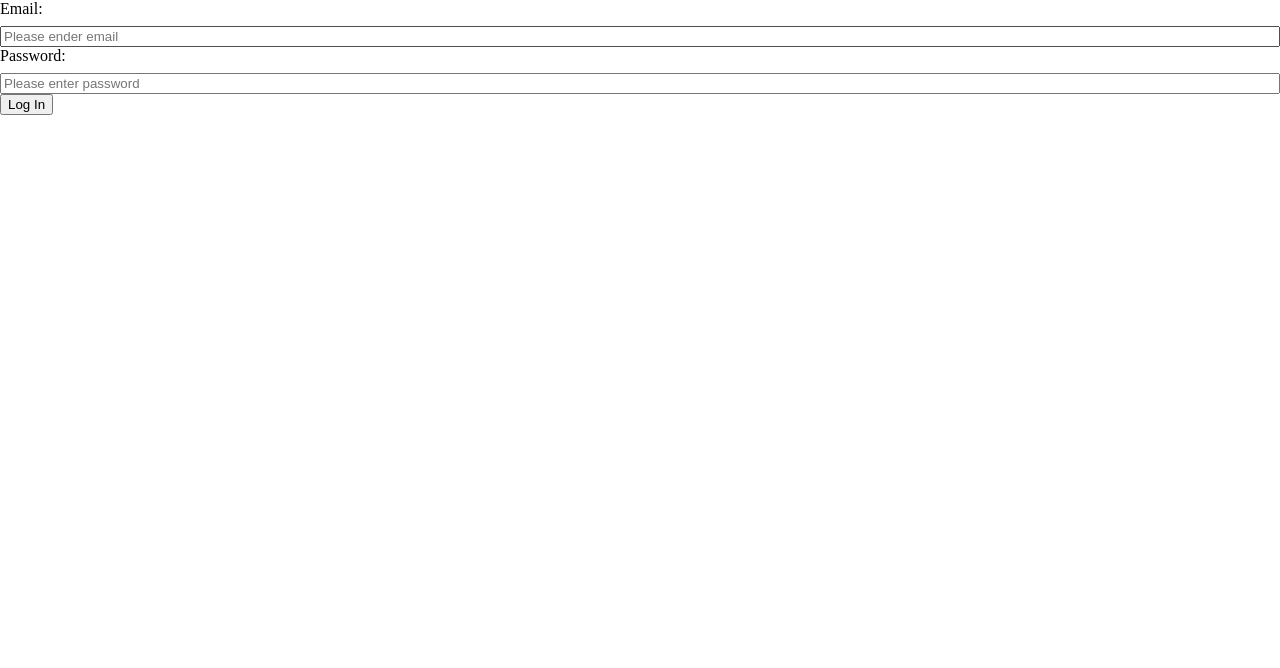
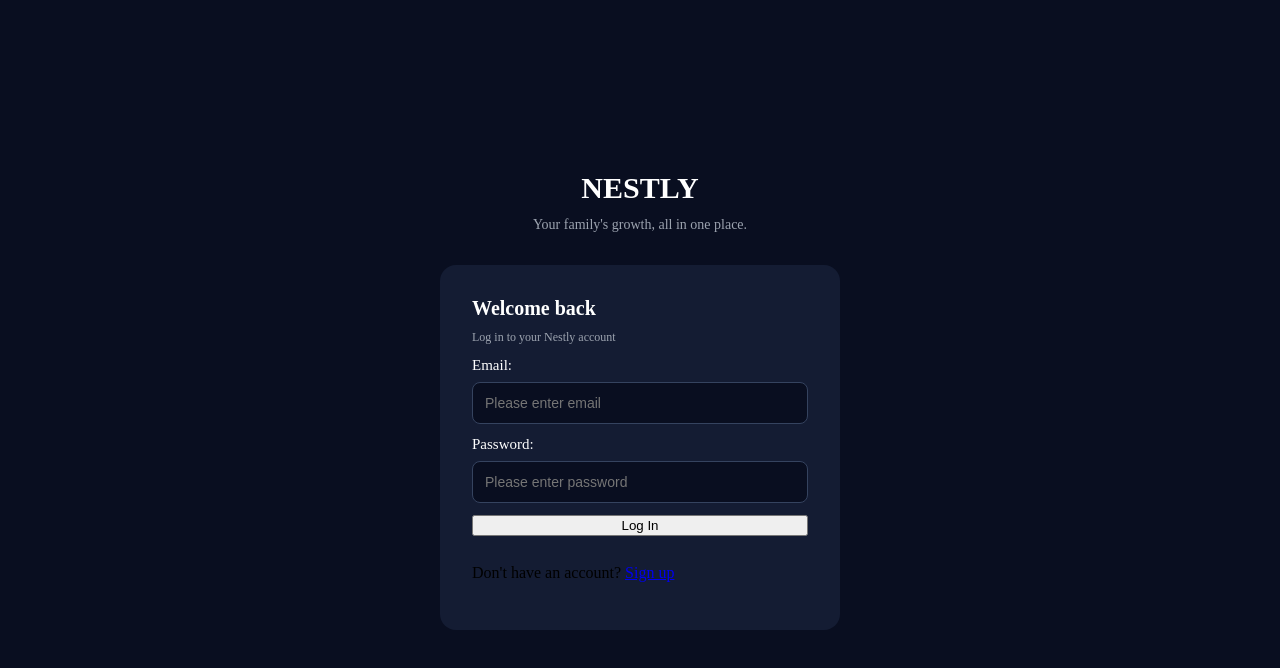
Before and after one commit to nathanjkim-codes/nestly-v2, a React (Vite) app: page /login in a window 1280 px wide. Shown: the top 668 px of the page. Built offline with nearby package versions, Linux system fonts and the light colour scheme.

Commit message:
wip: style auth pages and update signup navigation

```diff
--- /dev/null
+++ b/src/Components/Auth/Auth.css
@@ -0,0 +1,98 @@
+.auth-page {
+  min-height: 100vh;
+  display: flex;
+  flex-direction: column;
+  justify-content: center;
+  align-items: center;
+  padding: 20px;
+  box-sizing: border-box;
+
+  background-color: #090e20;
+}
+
+.auth-brand {
+  display: flex;
+  flex-direction: column;
+  text-align: center;
+  gap: 12px;
+  margin-bottom: 32px;
+}
+
+.brand-title {
+  color: #ffffff;
+  font-size: 30px;
+  font-weight: 700;
+  margin: 0;
+}
+
+.brand-description {
+  color: #9ca3af;
+  font-size: 14px;
+  font-weight: 400;
+  margin: 0;
+}
+
+.auth-form {
+  display: flex;
+  flex-direction: column;
+  gap: 12px;
+  background-color: #141c33;
+
+  width: 100%;
+  max-width: 400px;
+  padding: 32px;
+  border-radius: 16px;
+  box-sizing: border-box;
+}
+
+.auth-heading {
+  display: flex;
+  flex-direction: column;
+  gap: 10px;
+  margin: 0;
+}
+
+.auth-title {
+  color: #ffffff;
+  font-size: 20px;
+  font-weight: 700;
+  margin: 0;
+}
+
+.auth-subtitle {
+  color: #9ca3af;
+  font-size: 12px;
+  font-weight: 400;
+  margin: 0;
+}
+
+.form-group {
+  display: flex;
+  flex-direction: column;
+  gap: 8px;
+}
+
+.login-label {
+  color: #ffffff;
+  font-size: 15px;
+  font-weight: 400;
+  margin: 0;
+}
+
+.auth-form input {
+  width: 100%;
+  padding: 12px;
+  box-sizing: border-box;
+
+  background-color: #090e20;
+  color: #ffffff;
+  border: 1px solid #35435f;
+  border-radius: 8px;
+
+  font-size: 14px;
+}
+
+.auth-form input:focus {
+  outline: 2px solid #7294ff;
+  outline-offset: 2px;
+}
--- a/src/Components/Auth/LoginForm.jsx
+++ b/src/Components/Auth/LoginForm.jsx
@@ -1,5 +1,6 @@
 import { useState } from "react";
-import { useNavigate } from "react-router-dom";
+import { Link, useNavigate } from "react-router-dom";
+import "./Auth.css";
 
 export function LoginForm() {
   const [email, setEmail] = useState("");
@@ -54,7 +55,19 @@ export function LoginForm() {
   };
 
   return (
-    <form className="login-form" onSubmit={handleSubmit}>
+    <div className="auth-page">
+      <div className="auth-brand">
+        <p className="brand-title">NESTLY</p>
+        <p className="brand-description">
+          Your family's growth, all in one place.
+        </p>
+      </div>
+
+      <form className="auth-form" onSubmit={handleSubmit}>
+        <div className="auth-heading">
+          <h2 className="auth-title">Welcome back</h2>
+          <p className="auth-subtitle">Log in to your Nestly account</p>
+        </div>
         <div className="form-group">
           <label htmlFor="login-email" className="login-label">
             Email:
@@ -64,7 +77,7 @@ export function LoginForm() {
             onChange={handleEmailChange}
             type="email"
             id="login-email"
-          placeholder="Please ender email"
+            placeholder="Please enter email"
             required
           />
         </div>
@@ -86,9 +99,14 @@ export function LoginForm() {
         {error && <p className="error-message">{error}</p>}
         {message && <p className="success-message">{message}</p>}
 
-      <button type="submit" disabled={loading}>
+        <button className="auth-button" type="submit" disabled={loading}>
           {loading ? "Logging in..." : "Log In"}
         </button>
+
+        <p className="auth-footer">
+          Don't have an account? <Link to="/signup">Sign up</Link>
+        </p>
       </form>
+    </div>
   );
 }
--- a/src/Components/Auth/SignupForm.jsx
+++ b/src/Components/Auth/SignupForm.jsx
@@ -1,4 +1,6 @@
 import { useState } from "react";
+import { useNavigate } from "react-router-dom";
+import "./Auth.css";
 
 export function SignupForm() {
   const [email, setemail] = useState("");
@@ -6,6 +8,7 @@ export function SignupForm() {
   const [loading, setLoading] = useState(false);
   const [error, setError] = useState("");
   const [message, setMessage] = useState("");
+  const navigate = useNavigate();
 
   const handleEmailChange = (e) => {
     setemail(e.target.value);
@@ -48,6 +51,7 @@ export function SignupForm() {
       }
 
       setMessage("Account created successfully");
+      navigate("/login", { replace: true });
     } catch (error) {
       setError("Unable to connect to the server");
     } finally {
@@ -56,7 +60,7 @@ export function SignupForm() {
   };
 
   return (
-    <form className="signup-form" onSubmit={handleSubmit}>
+    <form className="auth-form" onSubmit={handleSubmit}>
       <div className="form-group">
         <label htmlFor="signup-email">Email:</label>
         <input
@@ -81,9 +85,9 @@ export function SignupForm() {
         />
       </div>
       {error && <p className="error-message">{error}</p>}
-      {message && <p className="sucess-message">{message}</p>}
+      {message && <p className="success-message">{message}</p>}
 
-      <button type="submit" disabled={loading}>
+      <button className="auth-button" type="submit" disabled={loading}>
         {loading ? "Signing up..." : "Sign up"}
       </button>
     </form>
```
Lines whose indentation alone changed are shown as unchanged.
